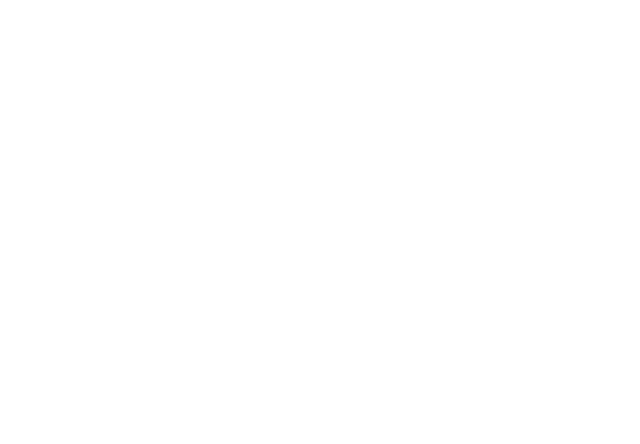
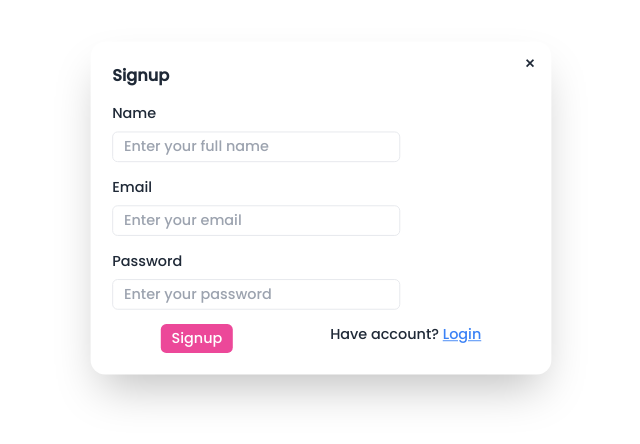
Before and after one commit to SIDDHARTH-SHENVI/FoodSecure, a React (Vite) app in the folder frontend/frontend/: page /signup in a window 1280 px wide. Before the commit this address had no page. Shown: the part 192-636 px from the top of the page, without its empty margins (275-915 px from the left). Built offline with nearby package versions, Linux system fonts and the light colour scheme.

Commit message:
sid1 commit

```diff
--- a/frontend/frontend/package.json
+++ b/frontend/frontend/package.json
@@ -12,6 +12,7 @@
   "dependencies": {
     "react": "^18.2.0",
     "react-dom": "^18.2.0",
+    "react-hook-form": "^7.52.0",
     "react-router-dom": "^6.23.1",
     "react-slick": "^0.30.2",
     "slick-carousel": "^1.8.1"
--- a/frontend/frontend/src/App.jsx
+++ b/frontend/frontend/src/App.jsx
@@ -5,19 +5,21 @@
 import Donor from './donors/Donor';
 import Hotel from './hotels/Hotel';
 import Vol from './volun/Vol';
+import Signup from './components/Signup';
 
 
 
 function App() {
   return (<>
-  {/* <Home/>
-  <Donors/> */}
+
   <Routes>
     <Route path="/" element={<Home/>}/>
     <Route path='/donors' element={<Donor/>}/>
     <Route path='/hotels' element={<Hotel/>}/>
     <Route path='/vol' element={<Vol/>}/>
+    <Route path='/signup' element={<Signup/>}/>
   </Routes>
+
 </>)
 }
 
--- /dev/null
+++ b/frontend/frontend/src/components/Login.jsx
@@ -0,0 +1,54 @@
+import React from 'react'
+import { Link } from 'react-router-dom'
+import { useForm } from "react-hook-form"
+
+function Login() {
+  const {
+    register,
+    handleSubmit,
+    formState: { errors },
+  } = useForm()
+
+  const onSubmit = (data) => console.log(data)
+
+  return (
+    <div>
+      <dialog id="my_modal_3" className="modal">
+  <div className="modal-box">
+    <form onSubmit={handleSubmit(onSubmit)} method="dialog">
+      {/* if there is a button in form, it will close the modal */}
+      <Link to="/" className="btn btn-sm btn-circle btn-ghost absolute right-2 top-2 outline-none"  onClick={() => document.getElementById("my_modal_3").close()}>✕</Link>
+
+    <h3 className="font-bold text-lg">Login</h3>
+    <div className='mt-4 space-y-2'>
+        <span>Email</span>
+        <br></br>
+        <input type="text" placeholder='Enter your email' className='w-80 px-3 py-1 border rounded-md outline-none' {...register("email", { required: true })}  />
+        <br />
+        {errors.email &&( <span className="text-sm text-red-500">
+                  This field is required
+                </span>)}
+    </div>
+
+    <div className='mt-4 space-y-2'>
+        <span>Password</span>
+        <br></br>
+        <input type="password" placeholder='Enter your password' className='w-80 px-3 py-1 border rounded-md outline-none' {...register("password", { required: true })} />
+          <br />
+        {errors.password && ( <span className="text-sm text-red-500">
+                  This field is required
+                </span>)}
+    </div>
+
+    <div className='flex justify-around mt-4'>
+      <button className='bg-pink-500 text-white rounded-md px-3 py-1 hover:bg-pink-700 duration-200'>Login</button>
+      <p>Not registered? <Link to="/signup" className='underline text-blue-500 cursor-pointer'>Signup</Link></p>
+    </div>
+    </form>
+  </div>
+</dialog>
+    </div>
+  );
+}
+
+export default Login
--- a/frontend/frontend/src/components/Navbarr.jsx
+++ b/frontend/frontend/src/components/Navbarr.jsx
@@ -1,6 +1,9 @@
 import React, { useEffect, useState } from 'react'
+import Login from './Login';
 
 function Navbarr() {
+
+
   const[sticky,setSticky]=useState(false);
   useEffect(()=>{
     const handleScroll=()=>{
@@ -14,7 +17,7 @@
     return ()=>{
       window.removeEventListener('scroll',handleScroll);
     };
-  },{})
+  },[])
   const navItems=(<>
   <li><a href='/'>Home</a></li>
       <li><a href='/donors'>Browse</a></li>
@@ -22,7 +25,7 @@
       <li><a href='/vol'>Vounteer</a></li></>)
   return (<>
     <div className={`max-w-screen-2xl container mx-auto md:px px-4 fixed top-0 left-0 right-0 ${
-      sticky?"sticky-navbar shadow-md bg-base-200 duration-300 transition-all ease-in-out"
+      sticky?"sticky-navbar shadow-md bg-base-200  duration-300 transition-all ease-in-out"
       :""
     }`}
     >
@@ -55,18 +58,11 @@
 </div>
 <label className="swap swap-rotate">
 
-  {/* this hidden checkbox controls the state */}
-  <input type="checkbox" className="theme-controller" value="synthwave" />
-
-  {/* sun icon */}
-  <svg className="swap-off fill-current w-7 h-7" xmlns="http://www.w3.org/2000/svg" viewBox="0 0 24 24"><path d="M5.64,17l-.71.71a1,1,0,0,0,0,1.41,1,1,0,0,0,1.41,0l.71-.71A1,1,0,0,0,5.64,17ZM5,12a1,1,0,0,0-1-1H3a1,1,0,0,0,0,2H4A1,1,0,0,0,5,12Zm7-7a1,1,0,0,0,1-1V3a1,1,0,0,0-2,0V4A1,1,0,0,0,12,5ZM5.64,7.05a1,1,0,0,0,.7.29,1,1,0,0,0,.71-.29,1,1,0,0,0,0-1.41l-.71-.71A1,1,0,0,0,4.93,6.34Zm12,.29a1,1,0,0,0,.7-.29l.71-.71a1,1,0,1,0-1.41-1.41L17,5.64a1,1,0,0,0,0,1.41A1,1,0,0,0,17.66,7.34ZM21,11H20a1,1,0,0,0,0,2h1a1,1,0,0,0,0-2Zm-9,8a1,1,0,0,0-1,1v1a1,1,0,0,0,2,0V20A1,1,0,0,0,12,19ZM18.36,17A1,1,0,0,0,17,18.36l.71.71a1,1,0,0,0,1.41,0,1,1,0,0,0,0-1.41ZM12,6.5A5.5,5.5,0,1,0,17.5,12,5.51,5.51,0,0,0,12,6.5Zm0,9A3.5,3.5,0,1,1,15.5,12,3.5,3.5,0,0,1,12,15.5Z"/></svg>
-
-  {/* moon icon */}
-  <svg className="swap-on fill-current w-7 h-7" xmlns="http://www.w3.org/2000/svg" viewBox="0 0 24 24"><path d="M21.64,13a1,1,0,0,0-1.05-.14,8.05,8.05,0,0,1-3.37.73A8.15,8.15,0,0,1,9.08,5.49a8.59,8.59,0,0,1,.25-2A1,1,0,0,0,8,2.36,10.14,10.14,0,1,0,22,14.05,1,1,0,0,0,21.64,13Zm-9.5,6.69A8.14,8.14,0,0,1,7.08,5.22v.27A10.15,10.15,0,0,0,17.22,15.63a9.79,9.79,0,0,0,2.1-.22A8.11,8.11,0,0,1,12.14,19.73Z"/></svg>
-
 </label>
   <div className="">
-    <a className="bg-black text-white px-3 py-2 rounded-md hover:bg-slate-800 duration-300 cursor-pointer">Login</a>
+    <a className="bg-black text-white px-3 py-2 rounded-md hover:bg-slate-800 duration-300 cursor-pointer"
+    onClick={()=>document.getElementById("my_modal_3").showModal()}>Login</a>
+    <Login/>
   </div>
 </div>
 </div>
--- /dev/null
+++ b/frontend/frontend/src/components/Signup.jsx
@@ -0,0 +1,69 @@
+import React from 'react'
+import { Link } from 'react-router-dom'
+import Login from './Login'
+import { useForm } from "react-hook-form"
+
+function Signup() {
+  const {
+    register,
+    handleSubmit,
+    formState: { errors },
+  } = useForm()
+
+  const onSubmit = (data) => console.log(data)
+  return (
+    <>
+    <div className='flex h-screen items-center justify-center'>
+    <div className="w-[600px]">
+  <div className="modal-box">
+    <form onSubmit={handleSubmit(onSubmit)} method="dialog">
+      {/* if there is a button in form, it will close the modal */}
+      <Link to="/" className="btn btn-sm btn-circle btn-ghost absolute right-2 top-2">✕</Link>
+
+    <h3 className="font-bold text-lg">Signup</h3>
+
+    <div className='mt-4 space-y-2'>
+        <span>Name</span>
+        <br></br>
+        <input type="text" placeholder='Enter your full name' className='w-80 px-3 py-1 border rounded-md outline-none'{...register("name", { required: true })}   />
+        <br />
+        {errors.name &&( <span className="text-sm text-red-500">
+                  This field is required
+                </span>)}
+    </div>
+    <div className='mt-4 space-y-2'>
+        <span>Email</span>
+        <br></br>
+        <input type="text" placeholder='Enter your email' className='w-80 px-3 py-1 border rounded-md outline-none'  {...register("email", { required: true })} />
+        <br />
+        {errors.email &&( <span className="text-sm text-red-500">
+                  This field is required
+                </span>)}
+    </div>
+
+    <div className='mt-4 space-y-2'>
+        <span>Password</span>
+        <br></br>
+        <input type="password" placeholder='Enter your password' className='w-80 px-3 py-1 border rounded-md outline-none' {...register("password", { required: true })}/>
+        <br />
+        {errors.password &&( <span className="text-sm text-red-500">
+                  This field is required
+                </span>)}
+    </div>
+
+    <div className='flex justify-around mt-4'>
+      <button className='bg-pink-500 text-white rounded-md px-3 py-1 hover:bg-pink-700 duration-200'>Signup</button>
+      <p>Have account? <button className='underline text-blue-500 cursor-pointer' onClick={()=>document.getElementById("my_modal_3").showModal()}>Login</button>
+      <Login/>
+      </p>
+    </div>
+    </form>
+  </div>
+</div>
+
+    </div>
+    </>
+  )
+}
+
+export default Signup
--- a/frontend/frontend/src/main.jsx
+++ b/frontend/frontend/src/main.jsx
@@ -6,7 +6,9 @@
 
 ReactDOM.createRoot(document.getElementById('root')).render(
   <BrowserRouter>
+
      <App />
+
   </BrowserRouter>
 
 
--- a/frontend/frontend/tailwind.config.js
+++ b/frontend/frontend/tailwind.config.js
@@ -4,6 +4,7 @@
     "./index.html",
     "./src/**/*.{js,ts,jsx,tsx}",
   ],
+
   theme: {
     extend: {},
   },
```
Also changed, not shown: 2 other files (tests, documents, lock files or other folders).
